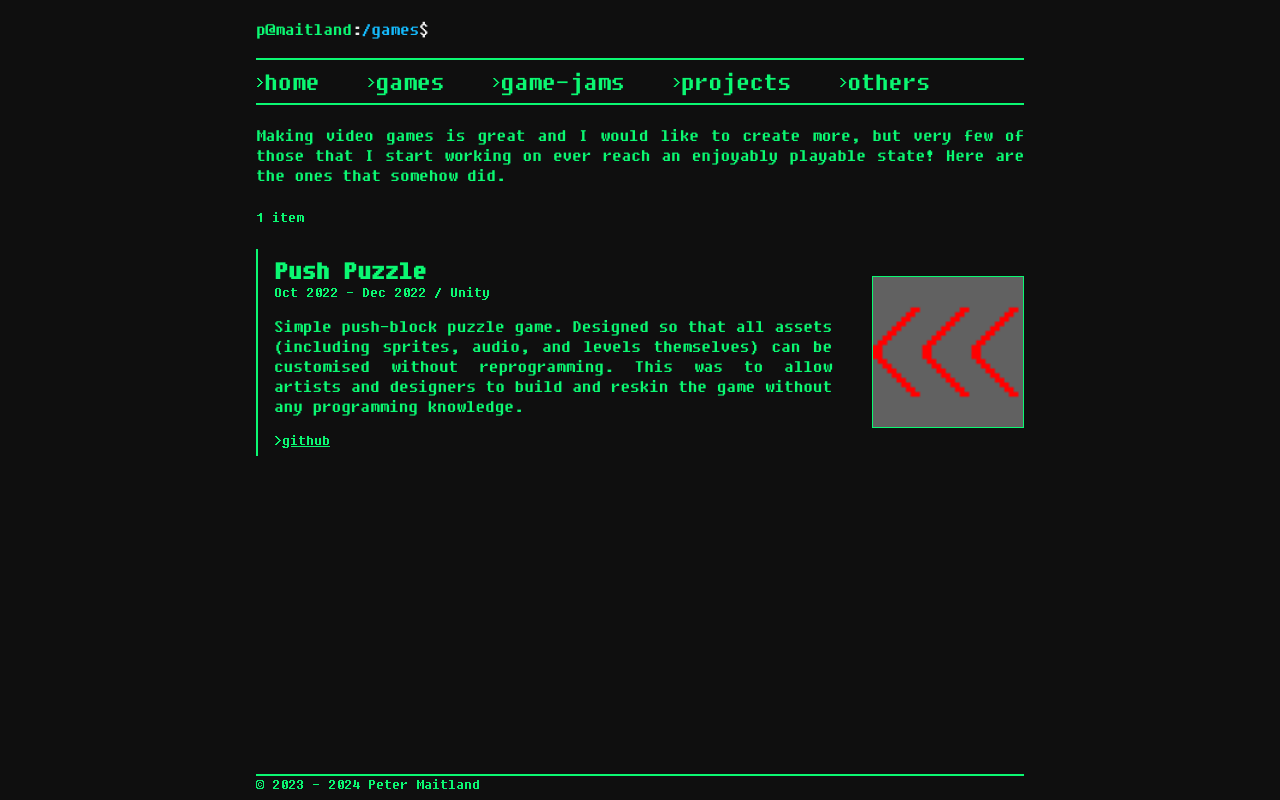
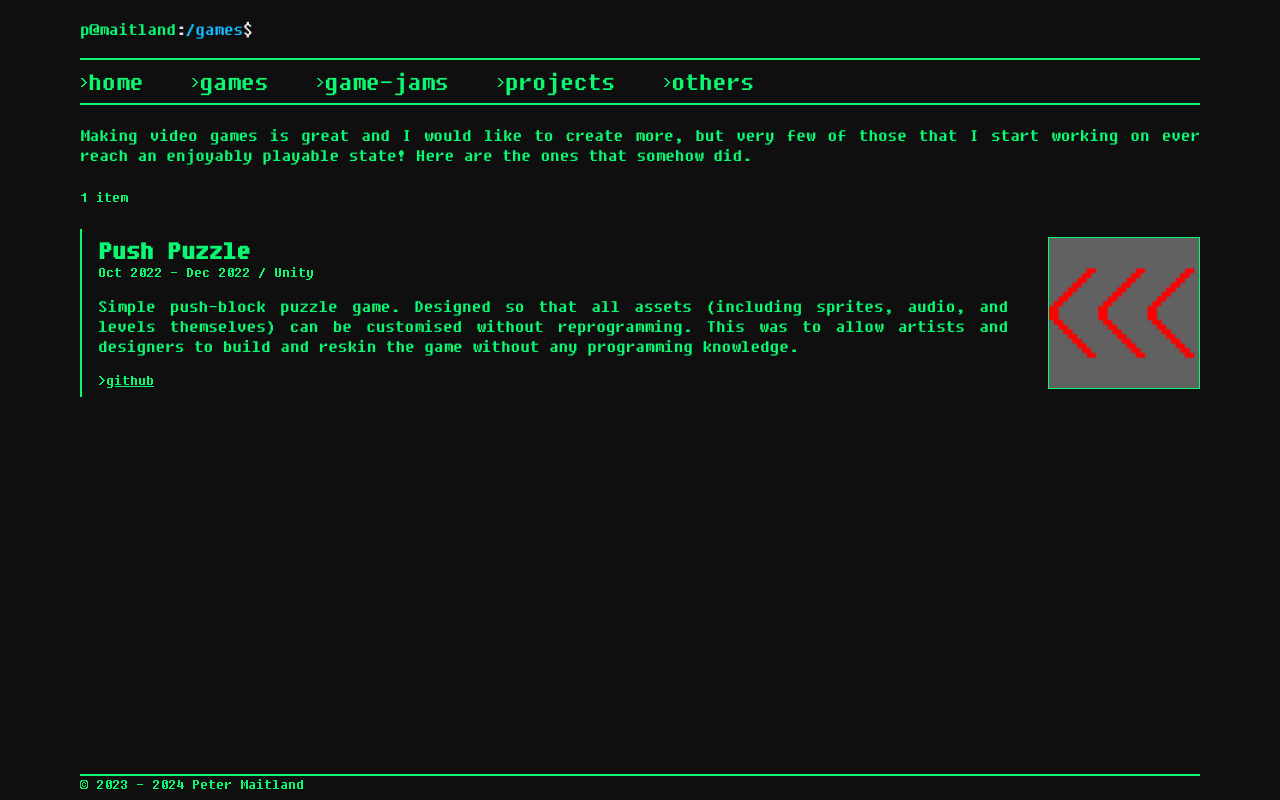
Before and after one commit to pmaitland/Personal-Website, a React (Vite) app: page /games in a window 1280 px wide. Built offline with nearby package versions, Linux system fonts and the light colour scheme.

Commit message:
improved max width and resizing

```diff
--- a/src/App.scss
+++ b/src/App.scss
@@ -4,16 +4,17 @@
   display: flex;
   flex-direction: column;
   min-height: 100vh;
+  max-width: 70rem;
   margin: 0;
 }
 
 .content {
   display: flex;
   flex-grow: 1;
-  padding: 0 $gutter-size 1rem $gutter-size;
+  padding-bottom: 1rem;
 
   &.mobile {
-    padding: 0 $mobile-gutter-size 1rem $mobile-gutter-size;
+    padding-bottom: 1rem;
   }
 }
 
--- a/src/assets/css/Footer.scss
+++ b/src/assets/css/Footer.scss
@@ -5,10 +5,10 @@
   flex-direction: column;
   align-items: flex-start;
   color: $green;
-  padding: 0.5rem $gutter-size 0.5rem $gutter-size;
+  padding: 0.5rem 0 0.5rem 0;
 
   &.mobile {
-    padding: 0 $mobile-gutter-size 0.5rem $mobile-gutter-size;
+    padding-bottom: 0.5rem;
   }
 }
 
--- a/src/assets/css/Header.scss
+++ b/src/assets/css/Header.scss
@@ -5,11 +5,6 @@
   flex-direction: column;
   align-items: flex-start;
   color: $green;
-  padding: 0 $gutter-size 0 $gutter-size;
-
-  &.mobile {
-    padding: 0 $mobile-gutter-size 0 $mobile-gutter-size;
-  }
 }
 
 .name {
--- a/src/assets/css/_variables.scss
+++ b/src/assets/css/_variables.scss
@@ -7,6 +7,3 @@ $blue: #15bafc;
 $title-font-size: 1.728rem;
 $subtitle-font-size: 1rem;
 $body-font-size: 1.2rem;
-
-$gutter-size: 20%;
-$mobile-gutter-size: 5%;
--- a/src/index.scss
+++ b/src/index.scss
@@ -6,7 +6,9 @@
 }
 
 body {
-  margin: 0;
+  display: flex;
+  justify-content: center;
+  margin: 0 1rem 0 1rem;
   background-color: $black;
   font-family: 'Fixedsys Excelsior';
 }
```
